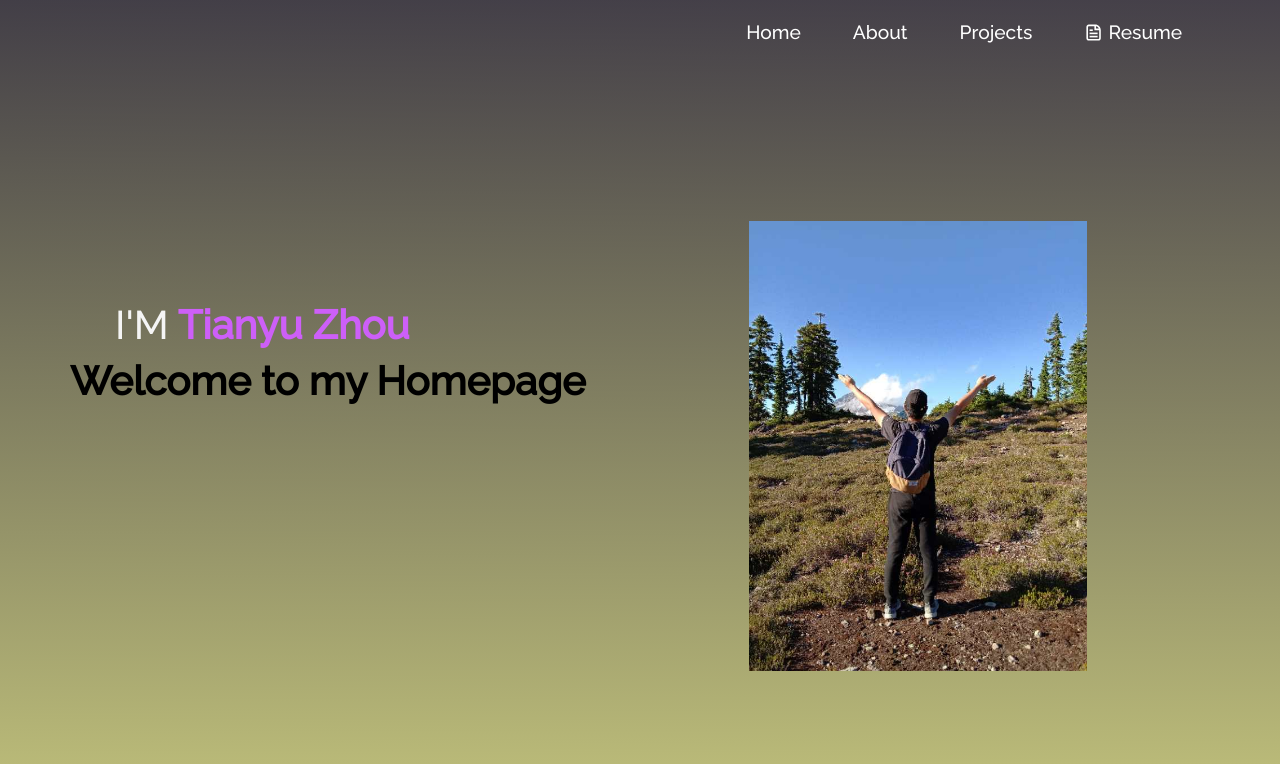
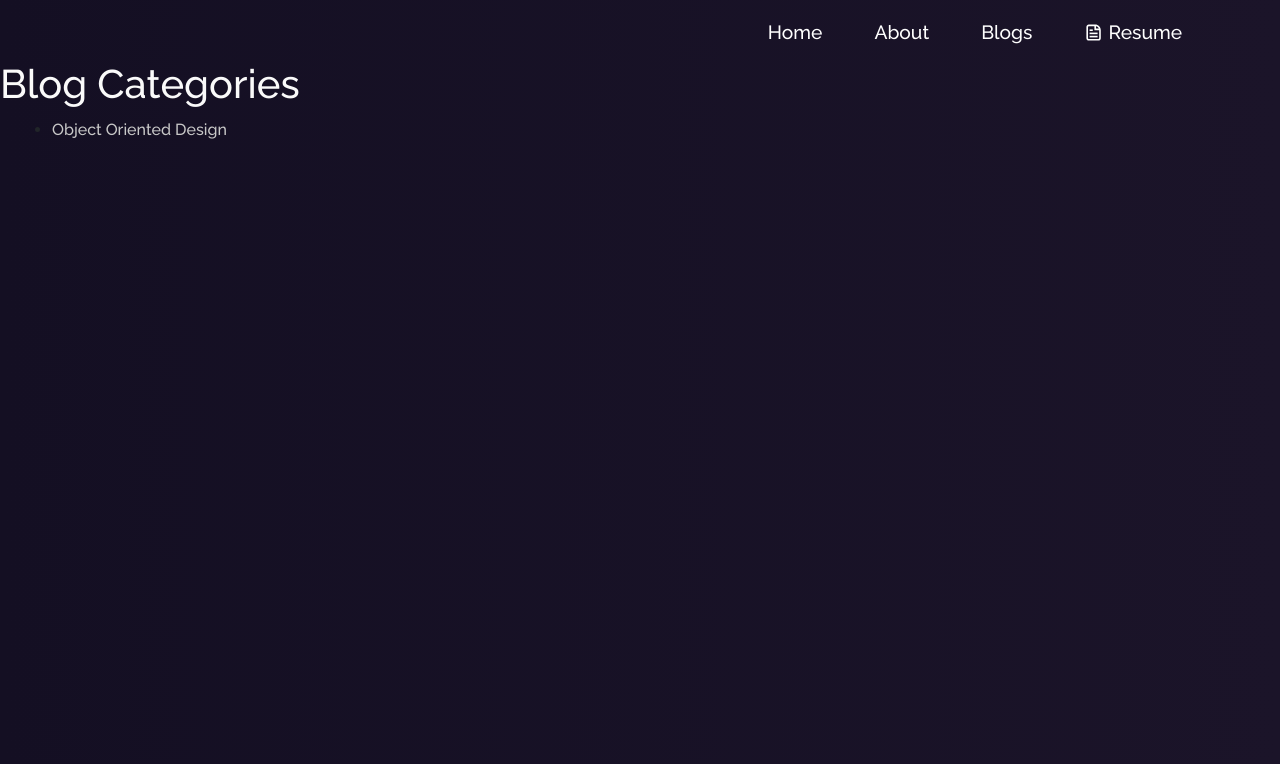
Before and after one commit to Tianyu82/Portfolio, a React (Create React App) app: page /blogs in a window 1280 px wide. Before the commit this address led to /. Shown: the top 764 px of the page. Built offline with nearby package versions, Linux system fonts and the light colour scheme.

Commit message:
added more

```diff
--- a/src/App.js
+++ b/src/App.js
@@ -2,7 +2,8 @@ import React, { useState, useEffect } from "react";
 import Navbar from "./components/Navbar";
 import Home from "./components/Home/Home";
 import About from "./components/About/About";
-import Projects from "./components/Projects/Projects";
+import Blogs from "./components/Blogs/Blogs";
+import Ood from "./components/Blogs/Ood";
 import Resume from "./components/Resume/ResumeNew";
 import {
   BrowserRouter as Router,
@@ -33,7 +34,7 @@ function App() {
         <Routes>
           <Route path="/" element={<Home />} />
           <Route path="/about" element={<About />} />
-          <Route path="/project" element={<Projects />} />
+          <Route path="/blogs" element={<Blogs />} />
           <Route path="/resume" element={<Resume />} />
           <Route path="*" element={<Navigate to="/"/>} />
         </Routes>
--- /dev/null
+++ b/src/components/Blogs/Blogs.js
@@ -0,0 +1,28 @@
+import React from 'react';
+import { Link } from 'react-router-dom'; // Ensure react-router-dom is installed
+
+function Blogs() {
+    const sections = [
+        //'Software Testing',
+        'Object Oriented Design',
+        //'Data Structure and Algorithm',
+        //'AI'
+    ];
+
+    return (
+        <div>
+            <h1 className="blogName">Blog Categories</h1>
+            <ul className="blogList">
+                {sections.map((section, index) => (
+                    <li key={index}>
+                        <Link to={`/blogs/${section.replace(/\s+/g, '-').toLowerCase()}`}>
+                            {section}
+                        </Link>
+                    </li>
+                ))}
+            </ul>
+        </div>
+    );
+}
+
+export default Blogs;
--- /dev/null
+++ b/src/components/Blogs/Ood.js
@@ -0,0 +1,38 @@
+function Ood(){
+    return(
+        <div>
+            <h1  style={{ color: 'lightblue', textAlign: 'left', paddingTop: '50px' }}>Object Oriented Design</h1>
+            <div style={{ color: 'white', textAlign: 'left', paddingTop: '50px' }}>
+                <h3>Practice Clarifying the Requirements</h3>
+                <p>No matter we are at work or in an interview, asking for clarifying the requirements is important</p>
+                <br></br>
+                <p>Parking Lot. A common parking lot is like this. The parking lot allows multiple types of vehicles to park
+                    such as motorcycles, cars, and trucks. The parking lot has corresponding sapces for these vehicles. The
+                    parking lot, at its entrance, displays the number of available parkings for each type of vehicles.
+                    Once the driver parks their car, they enter the parking spot id into a parking meter, and the parking meter
+                    returns a ticket to the drivers. When leaving, the driver insert the ticket to the machine and pay for the
+                    parking basing on their parking time and parking rates. Rates are different between vehicle types.
+                </p>
+            </div>
+            <br></br>
+
+            <div style={{ color: 'white', textAlign: 'left', paddingTop: '50px' }}>
+                <h3>Identifying the Objects</h3>
+                <br></br>
+                <p>Parking Lot. From big to small, the system should have the following objects: ParkingLot, ParkingSpot
+                    and ticket.
+                </p>
+            </div>
+            <br></br>
+
+            <div style={{ color: 'white', textAlign: 'left', paddingTop: '50px' }}>
+                <h3>What the System Receives and Returns (Interactions) </h3>
+                <br></br>
+                <p>Parking Lot. When parking, the system receives the parking spot id from the </p>
+            </div>
+
+        </div>
+    );
+};
+
+export default Ood;
--- a/src/components/Navbar.js
+++ b/src/components/Navbar.js
@@ -58,11 +58,11 @@ function NavBar() {
 
             <Nav.Item>
               <Nav.Link
-                as={Link}
-                to="/project"
+                href="https://master.d27ibldcg4r3os.amplifyapp.com"
+                target="_blank"
                 onClick={() => updateExpanded(false)}
               >
-                Projects
+                Blogs
               </Nav.Link>
             </Nav.Item>
 
--- a/src/components/Projects/ProjectCards.js
+++ /dev/null
@@ -1,40 +0,0 @@
-import React from "react";
-import Card from "react-bootstrap/Card";
-import Button from "react-bootstrap/Button";
-import { CgWebsite } from "react-icons/cg";
-import { BsGithub } from "react-icons/bs";
-
-function ProjectCards(props) {
-  return (
-    <Card className="project-card-view">
-      <Card.Img variant="top" src={props.imgPath} alt="card-img" />
-      <Card.Body>
-        <Card.Title>{props.title}</Card.Title>
-        <Card.Text style={{ textAlign: "justify" }}>
-          {props.description}
-        </Card.Text>
-        <Button variant="primary" href={props.ghLink} target="_blank">
-          <BsGithub /> &nbsp;
-          {props.isBlog ? "Blog" : "GitHub"}
-        </Button>
-        {"\n"}
-        {"\n"}
-
-        {/* If the component contains Demo link and if it's not a Blog then, it will render the below component  */}
-
-        {!props.isBlog && props.demoLink && (
-          <Button
-            variant="primary"
-            href={props.demoLink}
-            target="_blank"
-            style={{ marginLeft: "10px" }}
-          >
-            <CgWebsite /> &nbsp;
-            {"Demo"}
-          </Button>
-        )}
-      </Card.Body>
-    </Card>
-  );
-}
-export default ProjectCards;
--- a/src/components/Projects/Projects.js
+++ /dev/null
@@ -1,45 +0,0 @@
-import React from "react";
-import { Container, Row, Col } from "react-bootstrap";
-import ProjectCard from "./ProjectCards";
-
-function Projects() {
-  return (
-    <p>Coming soon!</p>
-    // <Container fluid className="project-section">
-    //   <Container>
-    //     <h1 className="project-heading">
-    //       My Recent <strong className="purple">Works </strong>
-    //     </h1>
-    //     <p style={{ color: "white" }}>
-    //       Here are a few projects I've worked on recently.
-    //     </p>
-    //     <Row style={{ justifyContent: "center", paddingBottom: "10px" }}>
-    //       <Col md={4} className="project-card">
-    //         <ProjectCard
-    //           imgPath={chatify}
-    //           isBlog={false}
-    //           title="Chatify"
-    //           description="Personal Chat Room or Workspace to share resources and hangout with friends build with react.js, Material-UI, and Firebase. Have features which allows user for realtime messaging, image sharing as well as supports reactions on messages."
-    //           ghLink="https://github.com/soumyajit4419/Chatify"
-    //           demoLink="https://chatify-49.web.app/"
-    //         />
-    //       </Col>
-
-    //       <Col md={4} className="project-card">
-    //         <ProjectCard
-    //           imgPath={bitsOfCode}
-    //           isBlog={false}
-    //           title="Bits-0f-C0de"
-    //           description="My personal blog page build with Next.js and Tailwind Css which takes the content from makdown files and renders it using Next.js. Supports dark mode and easy to write blogs using markdown."
-    //           ghLink="https://github.com/soumyajit4419/Bits-0f-C0de"
-    //           demoLink="https://blogs.soumya-jit.tech/"
-    //         />
-    //       </Col>
-
-    //     </Row>
-    //   </Container>
-    // </Container>
-  );
-}
-
-export default Projects;
--- a/src/components/Resume/ResumeNew.js
+++ b/src/components/Resume/ResumeNew.js
@@ -2,7 +2,7 @@ import React from "react";
 import { Container, Row, Col } from "react-bootstrap";
 
 function ResumeNew() {
-  const leftAlignStyle = { textAlign: "left" , marginLeft: "1000px"};
+  const leftAlignStyle = { textAlign: "left" , marginLeft: "700px"};
 
   return (
     <div>
@@ -29,7 +29,7 @@ function ResumeNew() {
               <ul>
                 <li><strong>Languages:</strong> C/C++, Java, JavaScript, Python, SQL, HTML5, CSS3</li>
                 <li><strong>Frameworks and Libraries:</strong> React, Node.js, Spring Boot, Pandas, Numpy</li>
-                <li><strong>Tools:</strong> Git, Linux, Postman, Wireshark, Selenium, AWS (Amplify, EC2, Lambda, DynamoDB), Docker, K8s, Slurm</li>
+                <li><strong>Tools:</strong> Jira, Confluence, Git, Linux, Postman, Wireshark, Selenium, AWS (Amplify, EC2, Lambda, DynamoDB)</li>
               </ul>
               <br></br>
 
--- a/src/style.css
+++ b/src/style.css
@@ -252,14 +252,16 @@ button:focus {
 
 .home-header {
   padding-top: 80px !important;
+  text-align: left;
 }
 
+
 .home-section {
-  background: linear-gradient(to bottom, rgba(100, 97, 97, 0.582), rgba(208, 209, 131, 0.904)); /* Replace with your desired gradient colors */
-  min-height: 100vh; /* Ensure the section covers the full viewport height */
+  background: linear-gradient(to bottom, rgba(100, 97, 97, 0.582), rgba(208, 209, 131, 0.904));
+  min-height: 100vh;
   display: flex;
-  justify-content: center;
-  align-items: center;
+  justify-content: left;
+  align-items: left;
 }
 
 
@@ -276,7 +278,6 @@ button:focus {
 
 .heading-name {
   font-size: 2.5em !important;
-  padding-left: 45px !important;
 }
 
 .main-name {
@@ -741,3 +742,23 @@ button:focus {
 .fork-btn-inner::after {
   display: none !important;
 }
+
+.blogName {
+  color:rgb(250, 250, 250);
+  text-align: left;
+  padding-top: 60px;
+}
+
+.blogList {
+  text-align: left;
+  margin: 10px 20px; /* Add some margin between the list items */
+}
+
+.blogList a {
+  text-decoration: none; /* Remove underline from links */
+  color: rgb(200, 200, 200); /* Adjust link color */
+}
+
+.blogList a:hover {
+  color: rgb(255, 255, 255); /* Optional: Change link color on hover */
+}
```
Also changed, not shown: src/components/About/AboutCard.js (+21 -7 lines).
